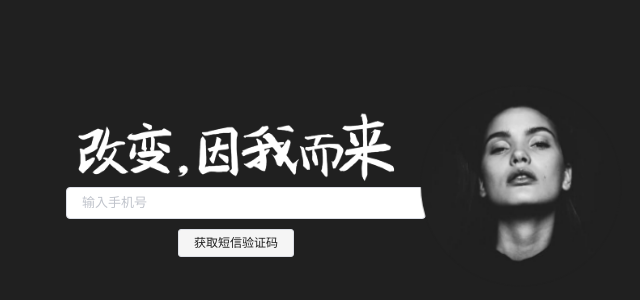
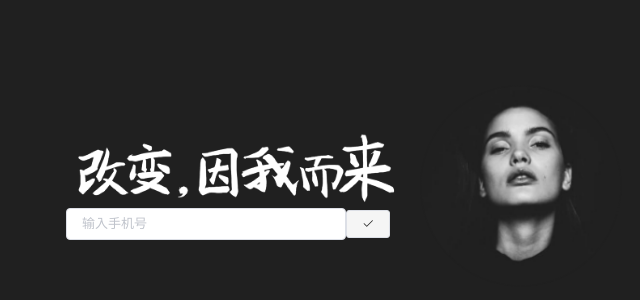
Before and after one commit to microcosm1994/chatApp-vue, a Vue app: page /#/login in a window 1280 px wide. Before the commit this address led to /#/login. Shown: the part 214-514 px from the top of the page, without its empty margins (274-914 px from the left). Built offline with nearby package versions, Linux system fonts and the light colour scheme.

Commit message:
登陆改为手机号

```diff
--- a/src/assets/css/login.css
+++ b/src/assets/css/login.css
@@ -24,13 +24,14 @@
   width: 100%;
 }
 .login .login-form .login-form-left .login-form-box .login-form-input {
-  width: 360px;
+  width: 280px;
+  display: inline-block;
+  vertical-align: middle;
 }
 .login .login-form .login-form-left .login-form-box .login-form-btn {
-  width: 100%;
-  height: 32px;
+  display: inline-block;
+  vertical-align: middle;
   text-align: center;
-  margin-top: 10px;
 }
 .login .login-form .login-form-left .login-form-box .login-form-btn .form-btn {
   background: #f5f5f5;
--- a/src/assets/css/login.less
+++ b/src/assets/css/login.less
@@ -22,14 +22,14 @@
       }
       .login-form-box {
         .login-form-input {
-          width: 360px;
-
+          width: 280px;
+          display: inline-block;
+          vertical-align: middle;
         }
         .login-form-btn {
-          width: 100%;
-          height: 32px;
+          display: inline-block;
+          vertical-align: middle;
           text-align: center;
-          margin-top: 10px;
           .form-btn {
             background: #f5f5f5;
             color: #202020;
--- a/src/components/login.vue
+++ b/src/components/login.vue
@@ -7,32 +7,16 @@
         </div>
         <div class="login-form-box" v-if="isShow">
           <div class="login-form-input">
-            <div class="form-input-code">
             <el-input
               placeholder="输入手机号"
               v-model="phone"
+              :maxlength="11"
               size="small"
               clearable>
             </el-input>
           </div>
-          </div>
           <div class="login-form-btn">
-            <el-button class="form-btn" size="mini" @click="getMessageCode">获取短信验证码</el-button>
-          </div>
-        </div>
-        <div class="login-form-box" v-if="!isShow">
-          <div class="login-form-input">
-            <div class="form-input-phone">
-              <el-input
-                placeholder="输入短信验证码"
-                v-model="code"
-                size="small"
-                clearable>
-              </el-input>
-            </div>
-          </div>
-          <div class="login-form-btn">
-            <el-button class="form-btn" size="mini" @click="checkingCode">进入网站</el-button>
+            <el-button class="form-btn" icon="el-icon-check" size="mini" @click="login"></el-button>
           </div>
         </div>
       </div>
@@ -54,29 +38,21 @@ export default {
     }
   },
   methods: {
-    getMessageCode () {
+    login () {
+      // 判断是否为空
       if (!this.phone) {
         this.$message.info('请输入手机号')
+        return false
+      }
+      // 判断格式是否正确
+      if (!this.$utils.regexp.isPhone(this.phone)) {
+        this.$message.info('请输入正确的手机号')
         return false
       }
       let data = {
         phone: this.phone
       }
-      this.$api.login.getMessageCode(data).then(res => {
-        console.log(res)
-      }).catch(err => {
-        console.log(err)
-      })
-    },
-    checkingCode () {
-      if (!this.phone) {
-        this.$message.info('请输入手机号')
-        return false
-      }
-      let data = {
-        phone: this.phone
-      }
-      this.$api.login.checkingCode(data).then(res => {
+      this.$api.login.login(data).then(res => {
         console.log(res)
       }).catch(err => {
         console.log(err)
@@ -86,7 +62,6 @@ export default {
 }
 </script>
 
-<!-- Add "scoped" attribute to limit CSS to this component only -->
 <style scoped>
   @import "../assets/css/login.css";
 </style>
--- a/src/http/axios.js
+++ b/src/http/axios.js
@@ -50,21 +50,22 @@ export default function $axios (options) {
     // 响应拦截
     instance.interceptors.response.use(
       response => {
+        console.log(response)
         let data
-        if (response.data === undefined) {
+        if (response.data) {
+          data = response.data
+        } else {
           data = JSON.parse(response.request.responseText)
-        } else {
-          data = response.data
         }
         // 根据返回的错误码做不同的处理
-        switch (data.status) {
-          case 1:
-            break
-          case 2:
-            break
-          default:
-            break
-        }
+        // switch (data.status) {
+        //   case 1:
+        //     break
+        //   case 2:
+        //     break
+        //   default:
+        //     break
+        // }
         // 返回响应
         return data
       },
@@ -83,10 +84,9 @@ export default function $axios (options) {
     )
     // 请求处理
     instance(options).then(res => {
-      resolve(res)
-      return false
+      return resolve(res)
     }).catch(error => {
-      reject(error)
+      return reject(error)
     })
   })
 }
--- a/src/http/moudules/login.js
+++ b/src/http/moudules/login.js
@@ -1,19 +1,10 @@
 import axios from '../axios'
 
 // 登陆方法
-export const getMessageCode = (data) => {
+export const login = (data) => {
   return axios({
-    url: '/api/user/getMessageCode',
+    url: '/api/user/login',
     method: 'post',
     data
   })
 }
-
-// 验证短信验证码
-export const checkingCode = (data) => {
-  return axios({
-    url: '/api/user/checkingCode',
-    method: 'post',
-    data
-  })
-}
--- a/src/main.js
+++ b/src/main.js
@@ -10,6 +10,7 @@ import './assets/css/publick.css'
 Vue.use(element)
 Vue.use(http)
 Vue.config.productionTip = false
+Vue.prototype.$utils = utils
 
 /* eslint-disable no-new */
 new Vue({
--- a/src/utils/index.js
+++ b/src/utils/index.js
@@ -1,2 +1,4 @@
+import regexp from './moudules/regexp'
 export default {
+  regexp
 }
--- /dev/null
+++ b/src/utils/moudules/regexp.js
@@ -0,0 +1,6 @@
+export default {
+  // 检测手机号码
+  isPhone (s) {
+    return /^1[0-9]{10}$/.test(s)
+  }
+}
```
Also changed, not shown: 1 other file (tests, documents, lock files or other folders). Lines whose indentation alone changed are shown as unchanged.
